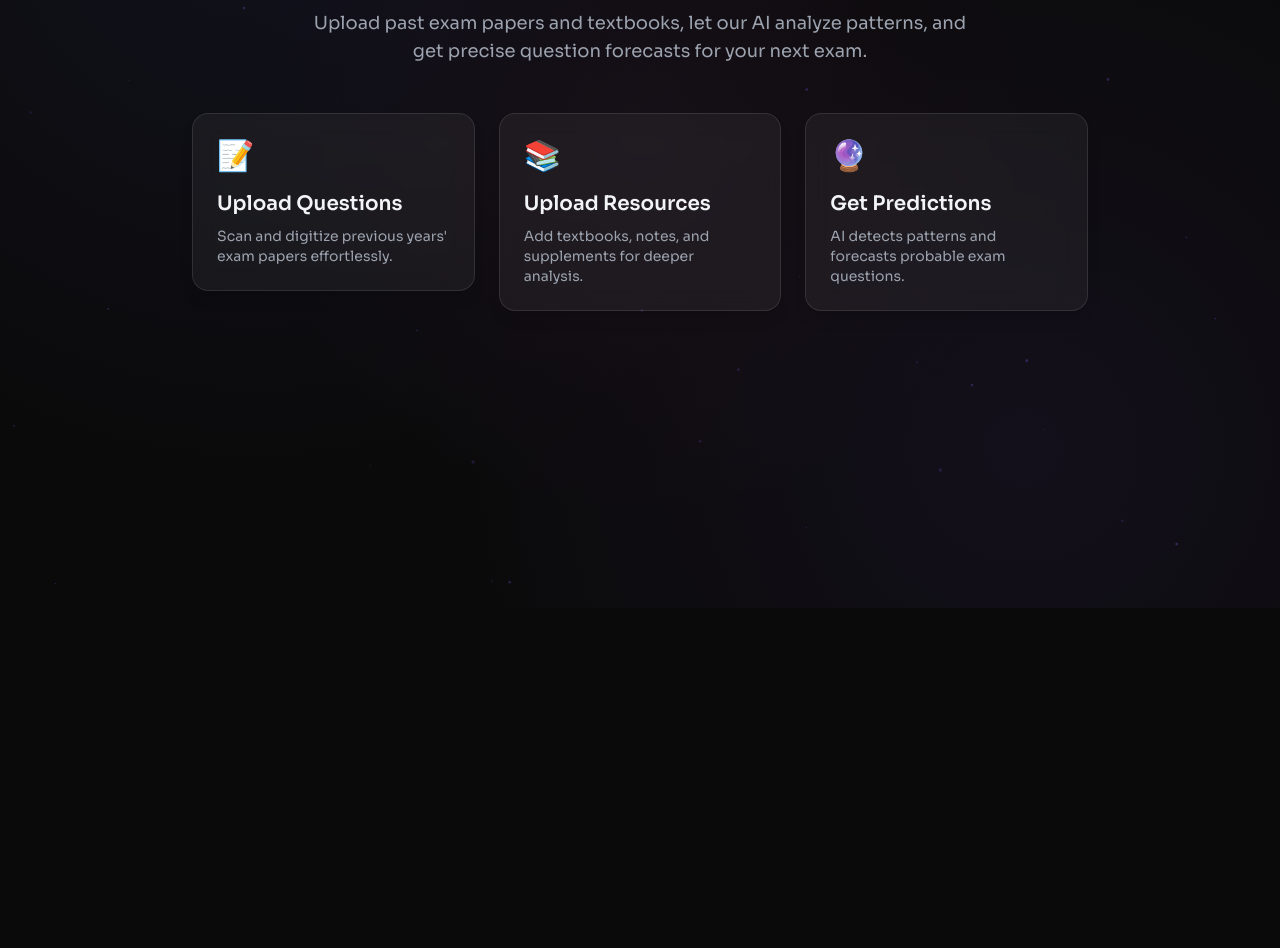
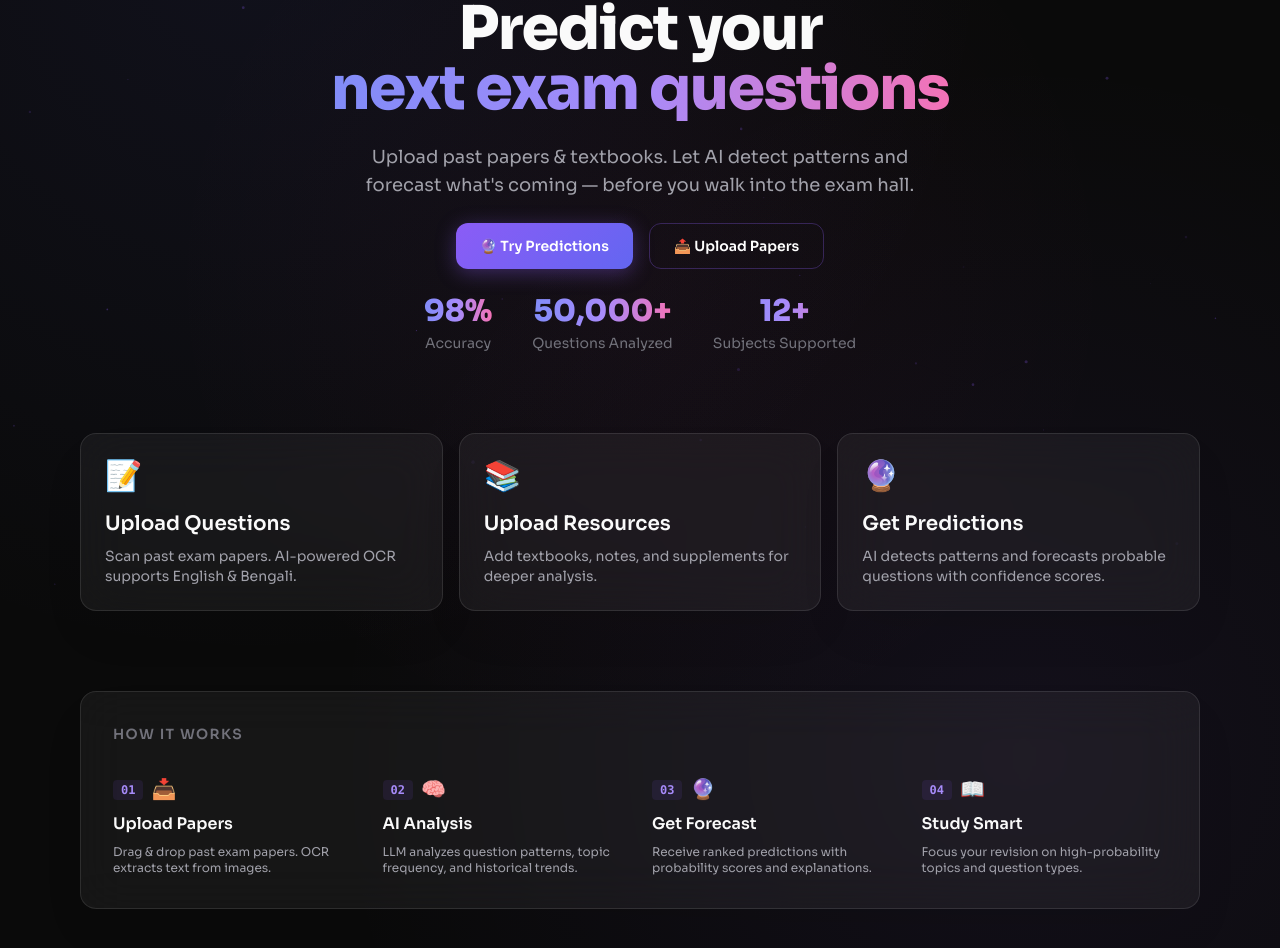
Before and after one commit to Rahat0764/QuestionPredictor, a Next.js app: page / in a window 1280 px wide. Shown: the part 192-1140 px from the top of the page. Before the commit the page ends 800 px from the top, so only its background shows below. Built offline with nearby package versions, Linux system fonts and the light colour scheme.

Commit message:
Update page.tsx

```diff
--- a/app/page.tsx
+++ b/app/page.tsx
@@ -1,59 +1,97 @@
+"use client"
+import { useState, useEffect } from "react"
 import Link from "next/link"
+
+function Counter({ value, duration = 1500 }: { value: number; duration?: number }) {
+  const [count, setCount] = useState(0)
+  useEffect(() => {
+    let start = 0
+    const step = (ts: number) => {
+      if (!start) start = ts
+      const progress = Math.min((ts - start) / duration, 1)
+      setCount(Math.floor(progress * value))
+      if (progress < 1) requestAnimationFrame(step)
+    }
+    requestAnimationFrame(step)
+  }, [value, duration])
+  return <span>{count.toLocaleString()}</span>
+}
 
 export default function Home() {
   return (
-    <div className="max-w-4xl mx-auto space-y-12 py-12">
+    <div className="space-y-20">
       {/* Hero */}
-      <div className="text-center space-y-4">
-        <h1 className="text-4xl font-extrabold tracking-tight bg-gradient-to-r from-indigo-600 to-purple-600 dark:from-indigo-400 dark:to-purple-400 bg-clip-text text-transparent sm:text-5xl">
-          ExamPredictor
+      <section className="text-center space-y-6 pt-12">
+        <div className="inline-flex items-center gap-2 px-4 py-1.5 rounded-full bg-white/5 border border-white/10 text-xs font-semibold uppercase tracking-widest text-violet-400">
+          ⚡ AI-Powered Exam Intelligence
+        </div>
+        <h1 className="text-4xl sm:text-6xl font-extrabold tracking-tight leading-tight">
+          Predict your
+          <br />
+          <span className="gradient-text">next exam questions</span>
         </h1>
-        <p className="text-lg text-gray-600 dark:text-gray-400 max-w-2xl mx-auto">
-          Upload past exam papers and textbooks, let our AI analyze patterns, and get precise question forecasts for your next exam.
+        <p className="text-lg text-zinc-400 max-w-xl mx-auto">
+          Upload past papers & textbooks. Let AI detect patterns and forecast what's coming — before you walk into the exam hall.
         </p>
-      </div>
+        <div className="flex flex-wrap justify-center gap-4">
+          <Link href="/predict" className="btn-premium">🔮 Try Predictions</Link>
+          <Link href="/upload/questions" className="btn-premium" style={{ background: 'transparent', border: '1px solid rgba(139,92,246,0.3)', boxShadow: 'none' }}>
+            📤 Upload Papers
+          </Link>
+        </div>
 
-      {/* Feature Cards */}
-      <div className="grid grid-cols-1 md:grid-cols-3 gap-6">
-        <Link href="/upload/questions">
-          <div className="group relative overflow-hidden rounded-2xl border border-gray-200 dark:border-white/10 bg-white/60 dark:bg-white/5 backdrop-blur-md p-6 shadow-lg hover:shadow-xl hover:scale-[1.02] transition-all cursor-pointer">
-            <div className="absolute inset-0 bg-gradient-to-br from-blue-100/40 to-indigo-100/40 dark:from-blue-500/10 dark:to-indigo-500/10 opacity-0 group-hover:opacity-100 transition-opacity" />
-            <div className="relative">
-              <span className="text-3xl">📝</span>
-              <h3 className="mt-4 text-xl font-semibold text-gray-800 dark:text-gray-100">Upload Questions</h3>
-              <p className="mt-2 text-sm text-gray-500 dark:text-gray-400">
-                Scan and digitize previous years' exam papers effortlessly.
-              </p>
+        <div className="flex flex-wrap justify-center gap-10 mt-8">
+          {[
+            { value: 98, label: "Accuracy" },
+            { value: 50000, label: "Questions Analyzed" },
+            { value: 12, label: "Subjects Supported" },
+          ].map(stat => (
+            <div key={stat.label} className="text-center">
+              <div className="text-3xl font-extrabold gradient-text">
+                <Counter value={stat.value} />{stat.value === 98 ? '%' : '+'}
+              </div>
+              <div className="text-sm text-zinc-500 mt-1">{stat.label}</div>
             </div>
-          </div>
-        </Link>
+          ))}
+        </div>
+      </section>
 
-        <Link href="/upload/resources">
-          <div className="group relative overflow-hidden rounded-2xl border border-gray-200 dark:border-white/10 bg-white/60 dark:bg-white/5 backdrop-blur-md p-6 shadow-lg hover:shadow-xl hover:scale-[1.02] transition-all cursor-pointer">
-            <div className="absolute inset-0 bg-gradient-to-br from-emerald-100/40 to-teal-100/40 dark:from-emerald-500/10 dark:to-teal-500/10 opacity-0 group-hover:opacity-100 transition-opacity" />
-            <div className="relative">
-              <span className="text-3xl">📚</span>
-              <h3 className="mt-4 text-xl font-semibold text-gray-800 dark:text-gray-100">Upload Resources</h3>
-              <p className="mt-2 text-sm text-gray-500 dark:text-gray-400">
-                Add textbooks, notes, and supplements for deeper analysis.
-              </p>
+      {/* Feature cards */}
+      <section className="grid grid-cols-1 md:grid-cols-3 gap-4">
+        {[
+          { href: "/upload/questions", icon: "📝", title: "Upload Questions", desc: "Scan past exam papers. AI-powered OCR supports English & Bengali.", gradient: "from-blue-500/10 to-indigo-500/10" },
+          { href: "/upload/resources", icon: "📚", title: "Upload Resources", desc: "Add textbooks, notes, and supplements for deeper analysis.", gradient: "from-emerald-500/10 to-teal-500/10" },
+          { href: "/predict", icon: "🔮", title: "Get Predictions", desc: "AI detects patterns and forecasts probable questions with confidence scores.", gradient: "from-purple-500/10 to-pink-500/10" },
+        ].map(card => (
+          <Link key={card.title} href={card.href} className="glass group hover:border-white/20 transition-all duration-300 hover:scale-[1.02] p-6">
+            <div className="text-3xl mb-4">{card.icon}</div>
+            <h3 className="text-xl font-semibold mb-2">{card.title}</h3>
+            <p className="text-sm text-zinc-400">{card.desc}</p>
+          </Link>
+        ))}
+      </section>
+
+      {/* How it works */}
+      <section className="glass p-8">
+        <h3 className="text-sm font-semibold uppercase tracking-widest text-zinc-500 mb-8">How it works</h3>
+        <div className="grid grid-cols-1 sm:grid-cols-4 gap-6">
+          {[
+            { step: "01", icon: "📥", title: "Upload Papers", desc: "Drag & drop past exam papers. OCR extracts text from images." },
+            { step: "02", icon: "🧠", title: "AI Analysis", desc: "LLM analyzes question patterns, topic frequency, and historical trends." },
+            { step: "03", icon: "🔮", title: "Get Forecast", desc: "Receive ranked predictions with probability scores and explanations." },
+            { step: "04", icon: "📖", title: "Study Smart", desc: "Focus your revision on high-probability topics and question types." },
+          ].map(item => (
+            <div key={item.step} className="space-y-2">
+              <div className="flex items-center gap-2">
+                <span className="text-xs font-mono font-bold text-violet-400 bg-violet-500/10 px-2 py-0.5 rounded">{item.step}</span>
+                <span className="text-xl">{item.icon}</span>
+              </div>
+              <div className="font-semibold">{item.title}</div>
+              <div className="text-xs text-zinc-400">{item.desc}</div>
             </div>
-          </div>
-        </Link>
-
-        <Link href="/predict">
-          <div className="group relative overflow-hidden rounded-2xl border border-gray-200 dark:border-white/10 bg-white/60 dark:bg-white/5 backdrop-blur-md p-6 shadow-lg hover:shadow-xl hover:scale-[1.02] transition-all cursor-pointer">
-            <div className="absolute inset-0 bg-gradient-to-br from-purple-100/40 to-pink-100/40 dark:from-purple-500/10 dark:to-pink-500/10 opacity-0 group-hover:opacity-100 transition-opacity" />
-            <div className="relative">
-              <span className="text-3xl">🔮</span>
-              <h3 className="mt-4 text-xl font-semibold text-gray-800 dark:text-gray-100">Get Predictions</h3>
-              <p className="mt-2 text-sm text-gray-500 dark:text-gray-400">
-                AI detects patterns and forecasts probable exam questions.
-              </p>
-            </div>
-          </div>
-        </Link>
-      </div>
+          ))}
+        </div>
+      </section>
     </div>
   )
 }
```
